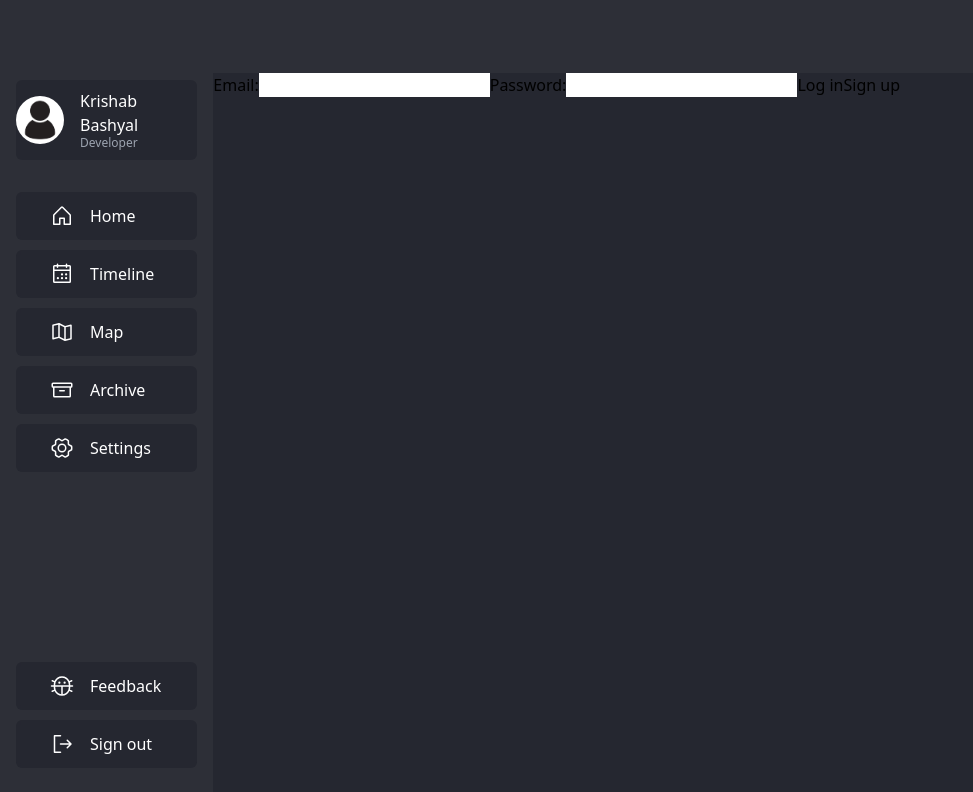
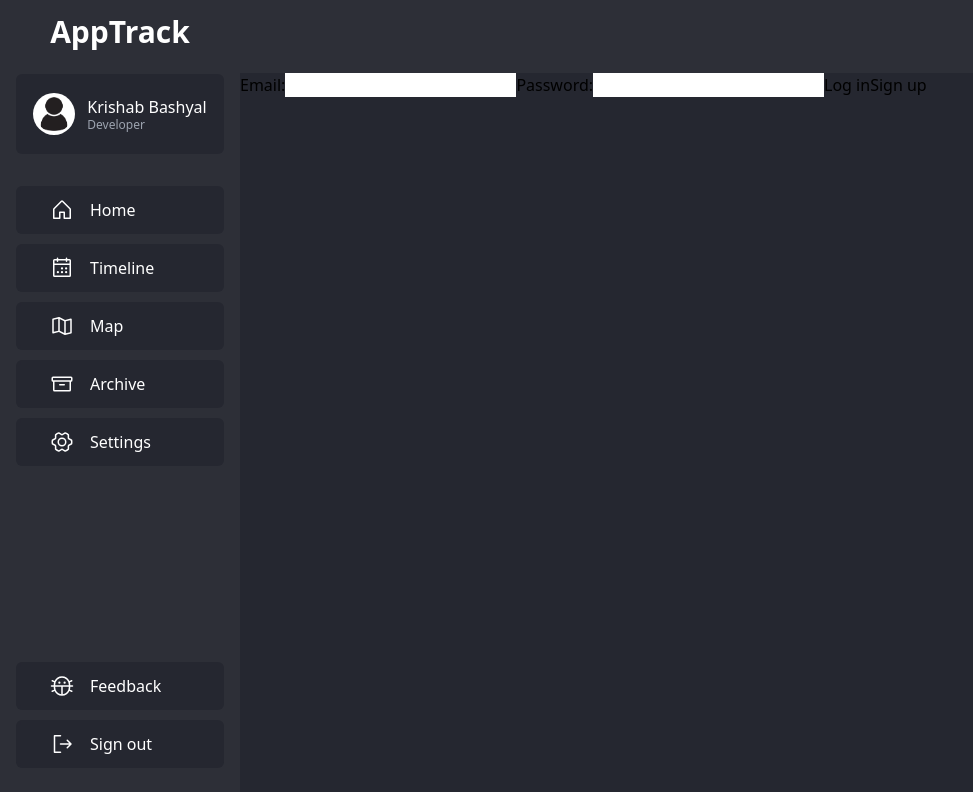
Before and after one commit to krishabbashyal/Apptive, a Next.js app in the folder client/: page /login in a window 1280 px wide. Shown: the top 792 px of the page, without its empty margins (0-973 px from the left). Built offline with nearby package versions, Linux system fonts and the light colour scheme.

Commit message:
Added content from navbar, made tweaks to the SidebarProfileTab

```diff
--- a/client/src/components/Sidebar/index.tsx
+++ b/client/src/components/Sidebar/index.tsx
@@ -8,11 +8,11 @@ import { usePathname } from "next/navigation";
 
 const SidebarProfileTab = () => {
   return (
-    <div className="w-full h-20 mt-4 rounded-md flex justify-center cursor-pointer bg-background">
-      <div className="flex gap-x-4 items-center">
-        <Image src="/images/profile.jpg" className="rounded-full" width={48} height={48} alt="Profile Picture" />
+    <div className="w-full h-20 rounded-md flex justify-center cursor-pointer bg-background">
+      <div className="flex gap-x-3 items-center">
+        <Image src="/images/profile.jpg" className="rounded-full" width={42} height={42} alt="Profile Picture" />
         <div>
-          <p>Krishab Bashyal</p>
+          <p className="font-medium">Krishab Bashyal</p>
           <p className="text-xs -mt-0.5 text-gray-400">Developer</p>
         </div>
       </div>
@@ -49,8 +49,12 @@ const SidebarTab = ({ label, icon: Icon, route }: SidebarTabProps) => {
 };
 const Sidebar = () => {
   return (
-    <div className="w-64 min-h-screen bg-foreground flex flex-col">
-      <div className="flex flex-col mt-16 mx-4 flex-grow">
+    <div className="w-60 min-h-screen bg-foreground flex flex-col flex-shrink-0">
+      <div className="h-16 flex items-center justify-center">
+        <p className="text-3xl font-black">AppTrack</p>
+      </div>
+      <div></div>
+      <div className="flex flex-col mt-2.5 mx-4 flex-grow">
         <SidebarProfileTab />
         <div className="flex mt-8 flex-col flex-grow">
           <div className="flex flex-col gap-y-2.5 flex-grow">
```
